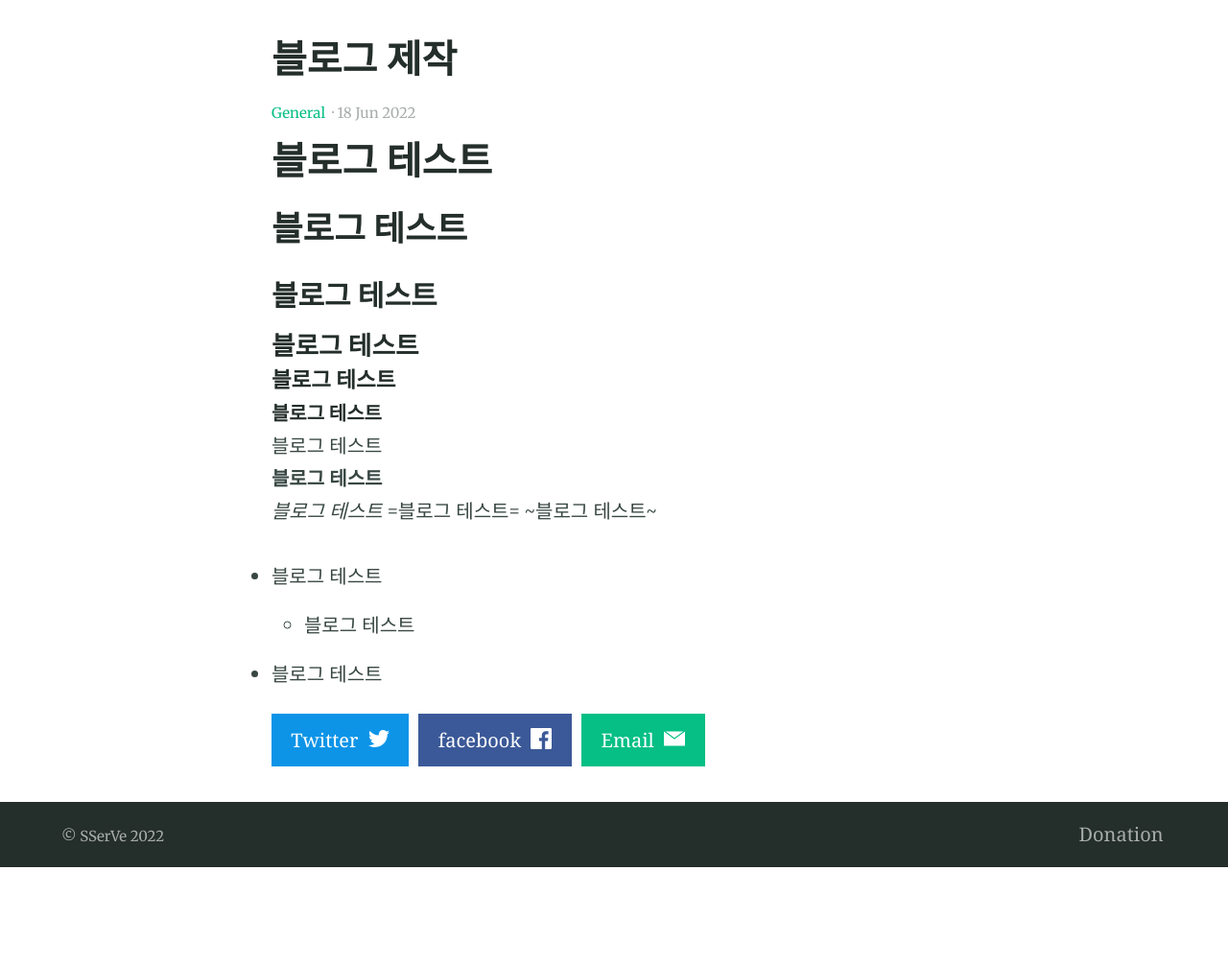
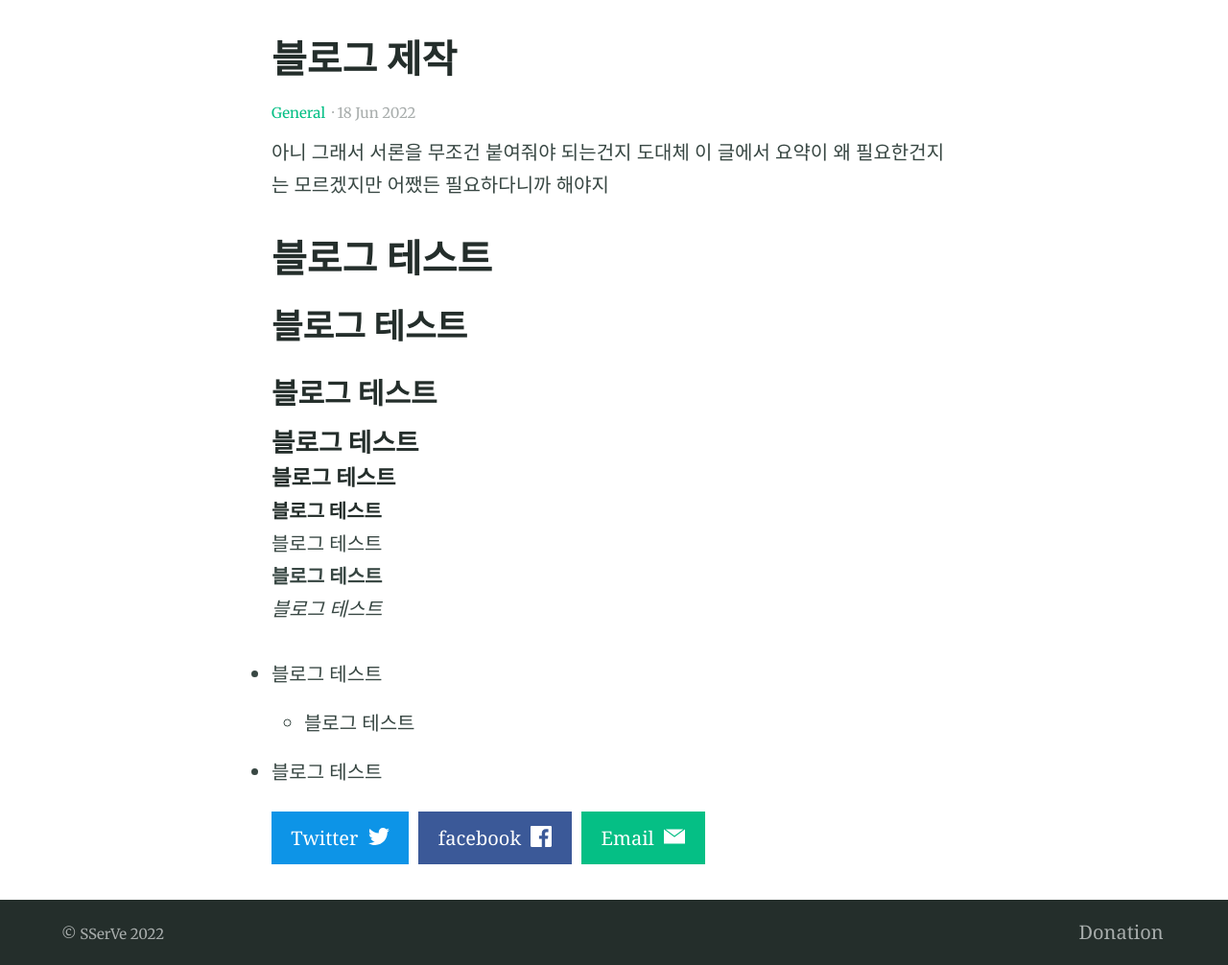
Before and after one commit to sserve-kr/sserve-kr.github.io, a Jekyll site: the page built from _posts/2022-06-18-1.md, in a window 1280 px wide. Shown: the part 408-1414 px from the top of the page at 96% size. Built offline with Jekyll 4.4.1, drawn with Linux system fonts in a browser that asks for light colours; before the commit the page ends 1312 px from its top, so only the background shows below that.

Commit message:
Update 2022-06-18-1.md

```diff
--- a/_posts/2022-06-18-1.md
+++ b/_posts/2022-06-18-1.md
@@ -4,6 +4,7 @@ categories:
 - General
 feature_image: "https://picsum.photos/2560/600?image=872"
 ---
+아니 그래서 서론을 무조건 붙여줘야 되는건지 도대체 이 글에서 요약이 왜 필요한건지는 모르겠지만 어쨌든 필요하다니까 해야지
 # 블로그 테스트
 ## 블로그 테스트
 ### 블로그 테스트
@@ -13,8 +14,6 @@ feature_image: "https://picsum.photos/2560/600?image=872"
 블로그 테스트
 **블로그 테스트**
 _블로그 테스트_
-=블로그 테스트=
-~블로그 테스트~
 + 블로그 테스트
   + 블로그 테스트
 - 블로그 테스트
```
